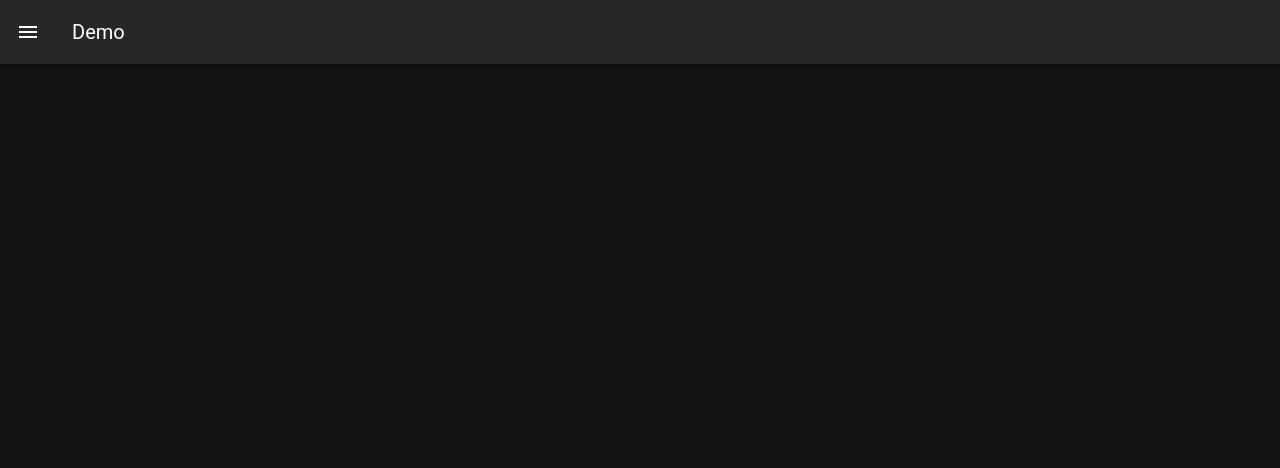
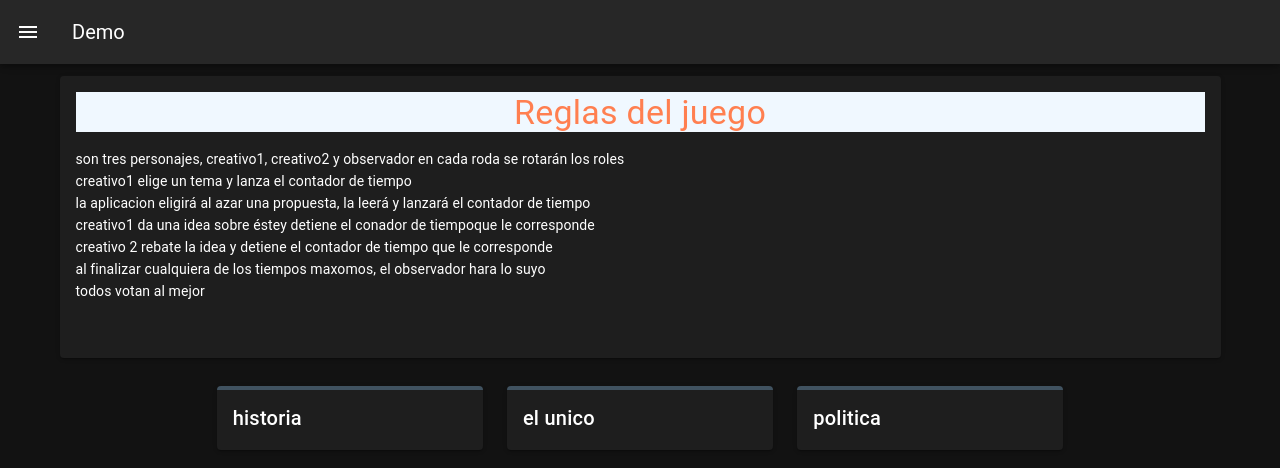
Before and after one commit to ariel2martin/presentacion, a Vue app: page /carter in a window 1280 px wide. Shown: the top 468 px of the page. Built offline with nearby package versions, Linux system fonts and the light colour scheme; a small style sheet from the web is missing; what vue2-perfect-scrollbar would draw is missing.

Commit message:
add desarrollo de speach

```diff
--- a/package.json
+++ b/package.json
@@ -32,7 +32,8 @@
     "@vue/cli-service": "~4.5.0",
     "sass": "^1.47.0",
     "vue-cli-plugin-vuetify": "~2.4.5",
-    "vue-template-compiler": "^2.6.11"
+    "vue-template-compiler": "^2.6.11",
+    "webpack": "4.36.0"
   },
   "browserslist": [
     "> 1%",
--- a/src/App.vue
+++ b/src/App.vue
@@ -105,6 +105,12 @@ export default {
         text: "IoT relays",
         icon: "mdi-electric-switch",
       },
+            {
+        href: "carter",
+
+        text: "Text to speach",
+        icon: "mdi-electric-switch",
+      },
     ],
   }),
 };
--- a/src/router/index.js
+++ b/src/router/index.js
@@ -15,7 +15,7 @@ const routes = [
   },
   {
     path: "/",
-    name: "graficodinamico",
+    name: "graficodinamico ",
     component: () =>
       import(/* webpackChunkName: "datos"*/ "../views/GraficoDinamico.vue"),
   }, {
@@ -39,6 +39,11 @@ const routes = [
     component: () =>
       import(/* webpackChunkName: "datos"*/ "../views/Video.vue"),
   }, {
+    path: "/carter",
+    name: "carter",
+    component: () =>
+      import(/* webpackChunkName: "datos"*/ "../views/Carter.vue"),
+  }, {
     path: "/sorteo",
     name: "sorteo",
     component: () =>
--- /dev/null
+++ b/src/views/Carter.vue
@@ -0,0 +1,230 @@
+<template>
+  <v-container>
+    <v-card class="mx-auto" max-width="600s">
+      <v-card-text>
+        <p class="text-h4 titulo">Reglas del juego</p>
+
+        <div class="text--primary">
+          son tres personajes, creativo1, creativo2 y observador en cada roda se
+          rotarán los roles <br />
+          creativo1 elige un tema y lanza el contador de tiempo<br />
+          la aplicacion eligirá al azar una propuesta, la leerá y lanzará el
+          contador de tiempo<br />
+          creativo1 da una idea sobre éstey detiene el conador de tiempoque le
+          corresponde<br />
+          creativo 2 rebate la idea y detiene el contador de tiempo que le
+          corresponde<br />
+          al finalizar cualquiera de los tiempos maxomos, el observador hara lo
+          suyo<br />
+          todos votan al mejor
+        </div>
+      </v-card-text>
+      <v-card-actions>
+        <select class="form-control" id="voces" v-model="selectedVoice">
+          <option
+            v-for="(voice, index) in voiceList"
+            :key="index"
+            :data-lang="voice.lang"
+            :value="index"
+          >
+            {{ voice.name }} ({{ voice.lang }})
+          </option>
+        </select>
+      </v-card-actions>
+    </v-card>
+    <p></p>
+    <v-container class="bg-surface-variant" v-show="vcategorias">
+      <v-row align="center" justify="center">
+        <v-col v-for="(n, index) in lista" :key="index" cols="12" sm="3">
+          <v-card
+            loading
+            @click="
+              leer(lista[index].titulo);
+
+              vcategorias = false;
+              vsubcategorias = index;
+            "
+          >
+            <v-card-title>{{ lista[index].titulo }}</v-card-title>
+          </v-card>
+        </v-col>
+      </v-row>
+    </v-container>
+
+    <v-container
+      class="bg-surface-variant"
+      v-for="(n, index) in lista"
+      :key="index"
+      v-show="index == vsubcategorias"
+    >
+      <v-chip
+        v-for="(n, q) in lista[index].contenido"
+        :key="q"
+        variant="outlined"
+        @click="leer(lista[index].contenido[q])"
+      >
+        {{ lista[index].contenido[q] }}
+      </v-chip>
+    </v-container>
+  </v-container>
+</template>
+<script>
+import ABadge from "@/components/ABadge.vue";
+import config from "../../configuraciones.js";
+import axios from "axios";
+
+export default {
+  components: { ABadge, config },
+  data() {
+    return {
+      isLoading: true,
+      name: "",
+      selectedVoice: 0,
+      synth: window.speechSynthesis,
+      voiceList: [],
+      leerTexto: new window.SpeechSynthesisUtterance(),
+      vcategorias: true,
+      vsubcategorias: 99,
+      lista: [
+        {
+          titulo: "historia",
+          contenido: {
+            1: "b",
+            2: "d",
+          },
+        },
+        {
+          titulo: "el unico",
+          contenido: {
+            1: "no se habla de Bruno",
+            2: "las vacas no vuelan",
+          },
+        },
+        {
+          titulo: "politica",
+          contenido: {
+            1: "K es caca",
+            2: "ni la derecha ni la izq son quienes mejoran el futuro, la tecnologia si",
+          },
+        },
+      ],
+    };
+  },
+
+  beforeCreate() {
+    console.log("beforeCreate");
+  },
+  created() {
+    console.log("created");
+  },
+  beforeMount() {
+    console.log("beforeMount");
+  },
+  mounted() {
+    // wait for voices to load
+    // I can't get FF to work without calling this first
+    // Chrome works on the onvoiceschanged function
+    this.voiceList = this.synth.getVoices();
+
+    if (this.voiceList.length) {
+      this.isLoading = false;
+    }
+
+    this.synth.onvoiceschanged = () => {
+      this.voiceList = this.synth.getVoices();
+      // give a bit of delay to show loading screen
+      // just for the sake of it, I suppose. Not the best reason
+      setTimeout(() => {
+        this.isLoading = false;
+      }, 800);
+    };
+
+    this.listenForSpeechEvents();
+  },
+  beforeUpdate() {
+    console.log("beforeUpdate");
+  },
+  updated() {
+    console.log("updated");
+  },
+  beforeDestroy() {
+    console.log("beforeDestroy");
+  },
+  destroyed() {
+    console.log("destroyed");
+  },
+  methods: {
+    /**
+     * React to speech events
+     */
+    listenForSpeechEvents() {
+      this.leerTexto.onstart = () => {
+        this.isLoading = true;
+      };
+
+      this.leerTexto.onend = () => {
+        this.isLoading = false;
+      };
+    },
+
+    /**
+     * Shout at the user
+     */
+    leer(que, desde) {
+      // it should be 'craic', but it doesn't sound right
+      this.leerTexto.text = que;
+
+      this.leerTexto.voice = this.voiceList[this.selectedVoice];
+
+      this.synth.speak(this.leerTexto);
+    },
+
+    async getData() {
+      const axiosHeaders = {
+        headers: {},
+        params: {},
+      };
+
+      await axios
+        .get("./derivados.json", axiosHeaders)
+        .then((res) => {
+          for (var i in res.data) this.tableData.push(res.data[i]);
+          this.loading = false;
+        })
+        .catch((e) => {
+          console.log(e);
+          return;
+        });
+    },
+    Left(s, n) {
+      if (n > s.length) n = s.length;
+      return s.substring(0, n);
+    },
+    Right(s, n) {
+      var t = s.length;
+      if (n > t) n = t;
+      return s.substring(t - n, t);
+    },
+    ExtractNumber(value) {
+      var n = parseInt(value);
+      return n == null || isNaN(n) ? 0 : n;
+    },
+  },
+};
+</script>
+<style scoped>
+.titulo {
+  color: coral;
+  background-color: aliceblue;
+  text-align: center;
+}
+
+#voces {
+  color: blue;
+  text-align: left;
+  margin: auto;
+}
+span {
+  color: white;
+}
+</style>
```
Also changed, not shown: 2 other files (tests, documents, lock files or other folders).
